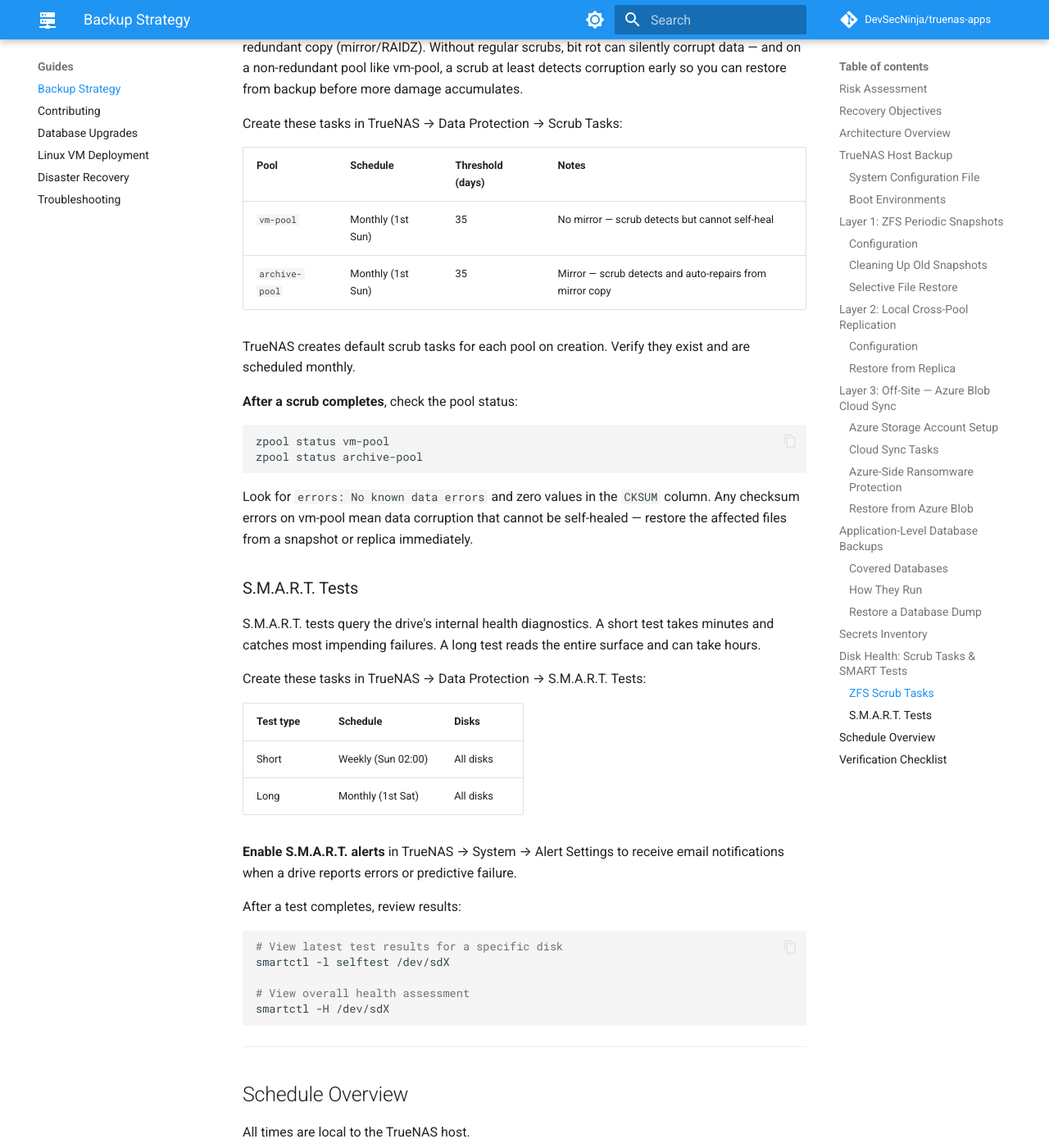
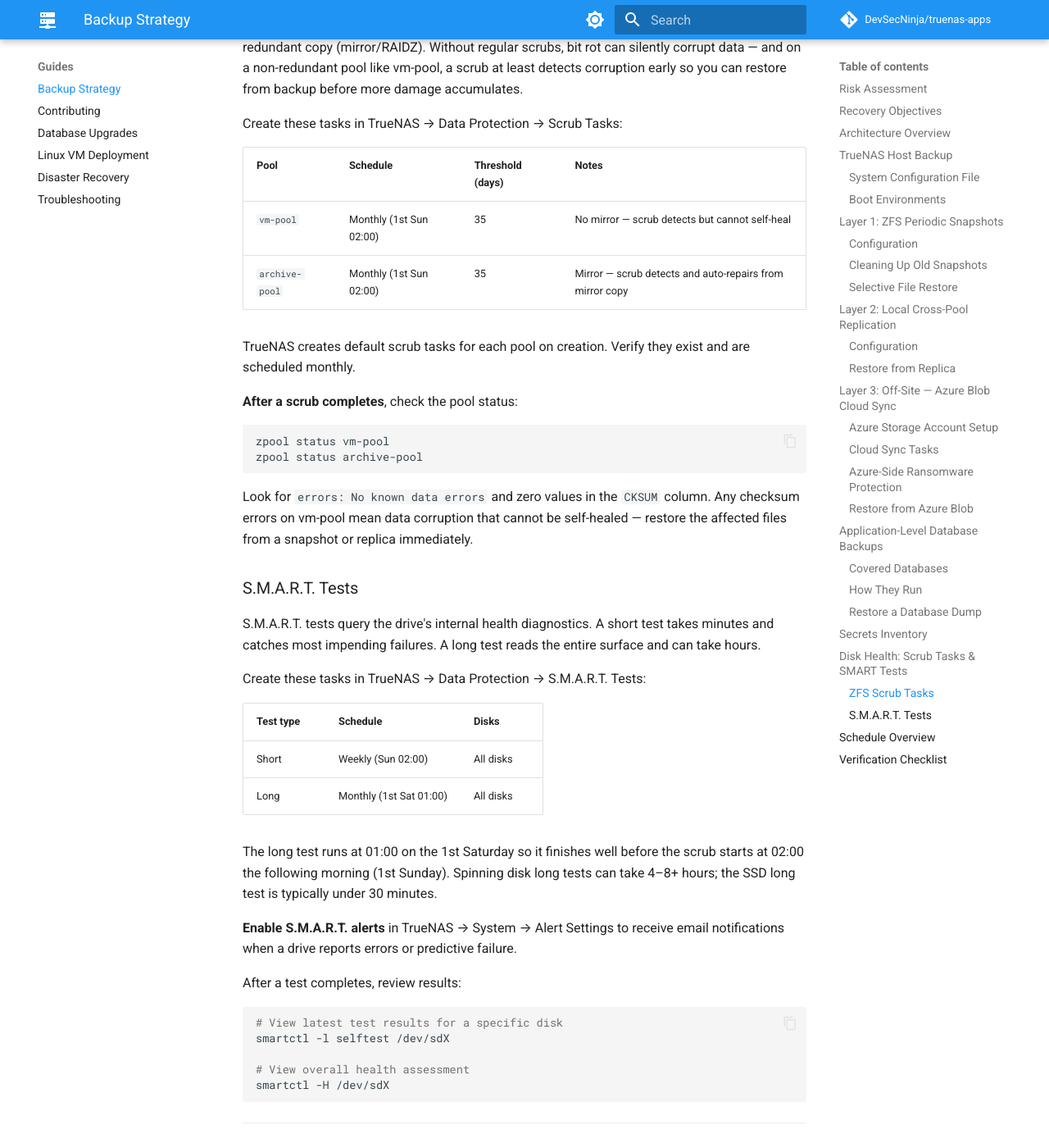
Before and after one commit to DevSecNinja/truenas-apps, an MkDocs documentation site: the page built from docs/BACKUP.md, in a window 1280 px wide and 1400 px high, scrolled down 15043 px. Shown: the whole window at 82% size. Built offline with MkDocs 1.6.1 and Material for MkDocs 9.7.7, drawn with Linux system fonts in a browser that asks for light colours; comment, search, counter and statistics services are not loaded; some of the changed text lies outside the part shown.

Commit message:
docs: update backup schedule times for scrub and S.M.A.R.T. tasks to avoid overlap

```diff
--- a/docs/BACKUP.md
+++ b/docs/BACKUP.md
@@ -446,10 +446,10 @@
 
 Create these tasks in TrueNAS → Data Protection → Scrub Tasks:
 
-| Pool           | Schedule          | Threshold (days) | Notes                                                    |
-| -------------- | ----------------- | ---------------- | -------------------------------------------------------- |
-| `vm-pool`      | Monthly (1st Sun) | 35               | No mirror — scrub detects but cannot self-heal           |
-| `archive-pool` | Monthly (1st Sun) | 35               | Mirror — scrub detects and auto-repairs from mirror copy |
+| Pool           | Schedule                | Threshold (days) | Notes                                                    |
+| -------------- | ----------------------- | ---------------- | -------------------------------------------------------- |
+| `vm-pool`      | Monthly (1st Sun 02:00) | 35               | No mirror — scrub detects but cannot self-heal           |
+| `archive-pool` | Monthly (1st Sun 02:00) | 35               | Mirror — scrub detects and auto-repairs from mirror copy |
 
 TrueNAS creates default scrub tasks for each pool on creation. Verify they exist and are scheduled monthly.
 
@@ -468,10 +468,12 @@
 
 Create these tasks in TrueNAS → Data Protection → S.M.A.R.T. Tests:
 
-| Test type | Schedule           | Disks     |
-| --------- | ------------------ | --------- |
-| Short     | Weekly (Sun 02:00) | All disks |
-| Long      | Monthly (1st Sat)  | All disks |
+| Test type | Schedule                | Disks     |
+| --------- | ----------------------- | --------- |
+| Short     | Weekly (Sun 02:00)      | All disks |
+| Long      | Monthly (1st Sat 01:00) | All disks |
+
+The long test runs at 01:00 on the 1st Saturday so it finishes well before the scrub starts at 02:00 the following morning (1st Sunday). Spinning disk long tests can take 4–8+ hours; the SSD long test is typically under 30 minutes.
 
 **Enable S.M.A.R.T. alerts** in TrueNAS → System → Alert Settings to receive email notifications when a drive reports errors or predictive failure.
 
@@ -491,18 +493,18 @@
 
 All times are local to the TrueNAS host.
 
-| Time                  | Task                                               | Type                   |
-| --------------------- | -------------------------------------------------- | ---------------------- |
-| 02:00 Sun (weekly)    | S.M.A.R.T. short test (all disks)                  | Disk Health            |
-| 1st Sat (monthly)     | S.M.A.R.T. long test (all disks)                   | Disk Health            |
-| 1st Sun (monthly)     | ZFS scrub (both pools)                             | Disk Health            |
-| Every hour            | vm-pool snapshot                                   | ZFS Periodic Snapshot  |
-| Every day             | archive-pool snapshot                              | ZFS Periodic Snapshot  |
-| 03:00 daily           | vm-pool → archive-pool replication                 | ZFS Replication        |
-| 04:00 daily           | vm-pool/apps → Azure `vmpool-apps`                 | Cloud Sync (encrypted) |
-| 05:00 daily           | archive-pool/private → Azure `archive-private`     | Cloud Sync (encrypted) |
-| 06:00 daily           | archive-pool/content/media → Azure `archive-media` | Cloud Sync (encrypted) |
-| On each `dccd.sh` run | Database dumps (all 4 DBs)                         | `tiredofit/db-backup`  |
+| Time                    | Task                                               | Type                   |
+| ----------------------- | -------------------------------------------------- | ---------------------- |
+| 02:00 Sun (weekly)      | S.M.A.R.T. short test (all disks)                  | Disk Health            |
+| 01:00 1st Sat (monthly) | S.M.A.R.T. long test (all disks)                   | Disk Health            |
+| 02:00 1st Sun (monthly) | ZFS scrub (both pools)                             | Disk Health            |
+| Every hour              | vm-pool snapshot                                   | ZFS Periodic Snapshot  |
+| Every day               | archive-pool snapshot                              | ZFS Periodic Snapshot  |
+| 03:00 daily             | vm-pool → archive-pool replication                 | ZFS Replication        |
+| 04:00 daily             | vm-pool/apps → Azure `vmpool-apps`                 | Cloud Sync (encrypted) |
+| 05:00 daily             | archive-pool/private → Azure `archive-private`     | Cloud Sync (encrypted) |
+| 06:00 daily             | archive-pool/content/media → Azure `archive-media` | Cloud Sync (encrypted) |
+| On each `dccd.sh` run   | Database dumps (all 4 DBs)                         | `tiredofit/db-backup`  |
 
 Tasks are staggered to avoid overlapping I/O on the NAS.
 
```
